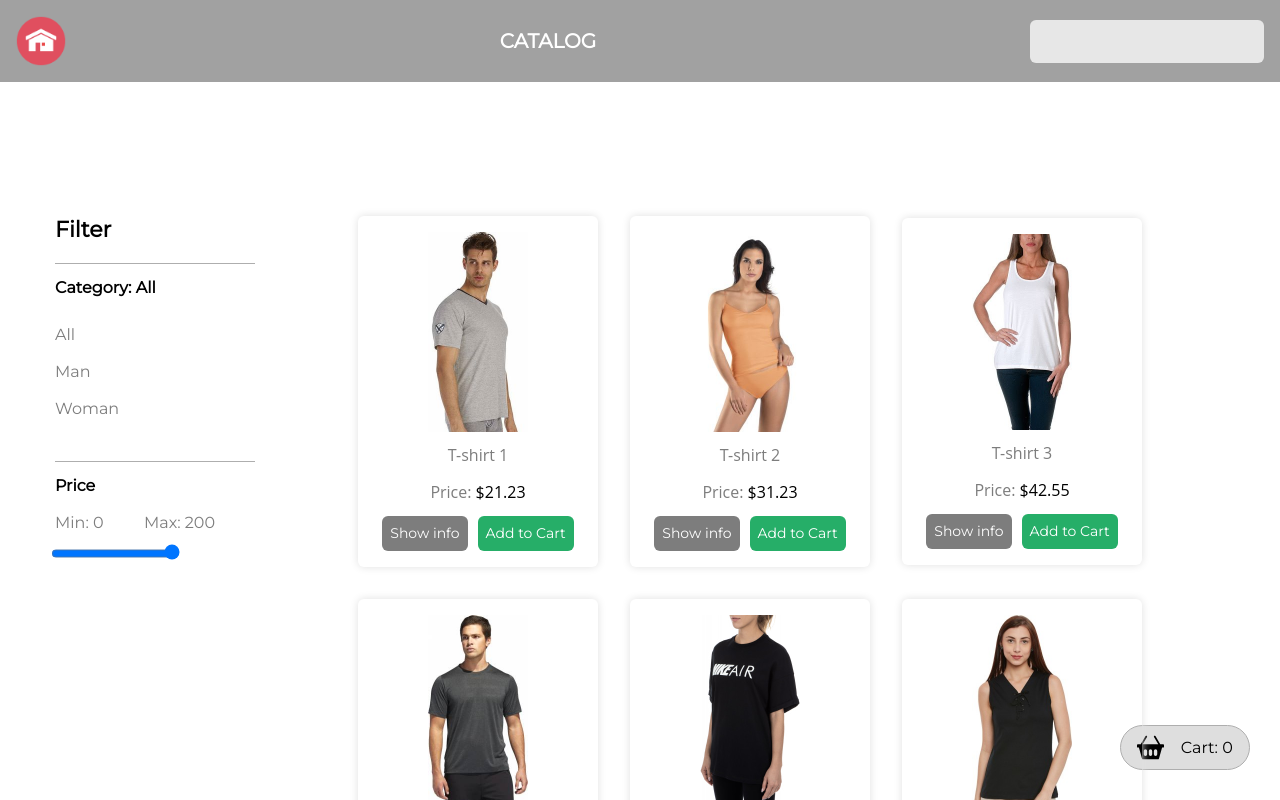
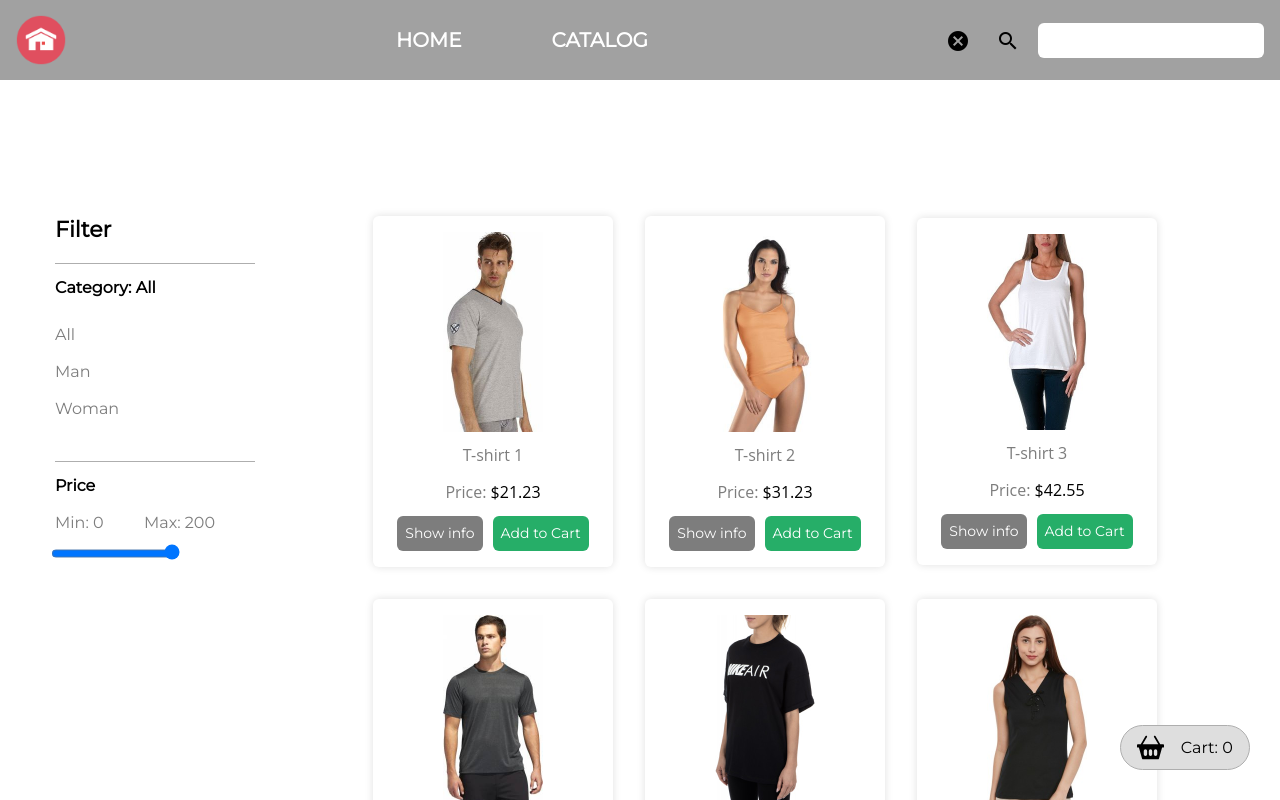
Before and after one commit to User-960/Online-shop, a Vue app: page /catalog in a window 1280 px wide. Shown: the top 800 px of the page. Built offline with nearby package versions, Linux system fonts and the light colour scheme; data requests are answered from the project's data file.

Commit message:
feat: add logics for product search

```diff
--- a/src/components/catalog/v-catalog.vue
+++ b/src/components/catalog/v-catalog.vue
@@ -93,7 +93,8 @@
       ...mapGetters([
         'PRODUCTS',
         'CART',
-        'IS_DESKTOP'
+        'IS_DESKTOP',
+        'SEARCH_VALUE'
       ]),
       filteredProducts() {
         if (this.sortedProducts.length) {
@@ -103,12 +104,17 @@
         }
       }
     },
+    watch: {
+      SEARCH_VALUE() {
+        this.sortProductsBySearchValue(this.SEARCH_VALUE);
+      }
+    },
     mounted() {
       this.GET_PRODUCTS_FROM_API()
         .then((response) => {
           if (response.data) {
-            console.log('Data arrived!');
             this.sortByCategories();
+            this.sortProductsBySearchValue(this.SEARCH_VALUE);
           }
         });
     },
@@ -147,18 +153,27 @@
           this.minPrice = tmp;
         }
         this.sortByCategories();
+      },
+      sortProductsBySearchValue(value: string) {
+        this.sortedProducts = [...this.PRODUCTS];
+        if (value) {
+          this.sortedProducts = this.sortedProducts.filter(function (item: Product) {
+            return item.name.toLowerCase().includes(value.toLowerCase());
+          });
+        } else {
+          this.sortedProducts = this.PRODUCTS;
+        }
       }
-    },
+    }
   });
 </script>
 
 <style lang="scss">
 @import '../../static/style/vars';
 .v-catalog {
-  margin-left: 220px;
-  max-width: 950px;
+  margin-left: 50px;
+  max-width: 1000px;
   &__list {
-    position: relative;
     display: flex;
     flex-wrap: wrap;
     align-items: center;
@@ -185,8 +200,6 @@
 }
 
 .v-filter {
-  position: absolute;
-  left: 0;
   &__title {
     font-size: 22px;
     color: $color-black;
--- a/src/components/layouts/v-header.vue
+++ b/src/components/layouts/v-header.vue
@@ -1,33 +1,76 @@
 <template>
   <div class="v-header">
+    <router-link :to="{ name: 'mainPage' }">
       <img
         class="v-header__logo"
         src="../../static/images/home.png"
         alt="logo"
       />
+    </router-link>
+
+    <menu class="v-header__menu">
+      <router-link :to="{ name: 'mainPage' }">
+        <div class="v-header__link_to_home">
+          HOME
+        </div>
+      </router-link>
 
       <router-link :to="{ name: 'catalog' }">
         <div class="v-header__link_to_catalog">
           CATALOG
         </div>
       </router-link>
+    </menu>
 
+    <div class="v-header__search">
+      <button
+        class="v-header__search-btn"
+        @click="clearSearchField"
+      >
+        <i class="material-icons">cancel</i>
+      </button>
+      <button
+        class="v-header__search-btn"
+        @click="search(searchValue)"
+      >
+        <i class="material-icons">search</i>
+      </button>
       <input
-      class="v-header__search"
+        v-model="searchValue"
+        class="v-header__search-input"
         type="text"
       />
+    </div>
   </div>
 </template>
 
 <script lang="ts">
   import { defineComponent } from 'vue';
+  import { mapActions } from 'vuex';
 
   export default defineComponent({
     name: 'v-header',
     data: () => ({
-
+      searchValue: ''
     }),
-    computed: {}
+    methods: {
+      ...mapActions([
+        'GET_SEARCH_VALUE_TO_VUEX',
+      ]),
+      search(value: string) {
+        this.GET_SEARCH_VALUE_TO_VUEX(value);
+        if (this.$route.path !== '/catalog') {
+          this.$router.push('/catalog');
+        }
+      },
+      clearSearchField() {
+        this.searchValue = '';
+        this.GET_SEARCH_VALUE_TO_VUEX();
+        if (this.$route.path !== '/catalog') {
+          this.$router.push('/catalog');
+        }
+      }
+    }
   });
 </script>
 
@@ -43,29 +86,49 @@
   top: 0;
   left: 0;
   width: 100%;
+  height: 80px;
   z-index: 20;
   &__logo {
     width: 50px;
   }
+  &__menu {
+    display: flex;
+    justify-content: space-between;
+    width: 300px;
+  }
+  &__link_to_home,
   &__link_to_catalog {
     font-family: 'Montserrat';
     color: #fff;
     font-size: 20px;
     font-weight: bold;
     padding: 4px;
+    transition-duration: 1s;
   }
+  &__link_to_home:hover,
   &__link_to_catalog:hover {
-    transition: border-bottom .5s ease;
     border-bottom: 2px solid #fff;
   }
   &__search {
+    display: flex;
+    align-items: center;
+  }
+  &__search-btn {
+    background-color: transparent;
+    border: none;
+    outline: none;
+    width: 40px;
+    height: 25px;
+    margin-right: 10px;
+    cursor: pointer;
+  }
+  &__search-input {
     font-family: 'Montserrat';
-    padding: 8px;
+    padding: 4px;
     color: #3d3d3d;
     border-radius: 6px;
     border: none;
     outline: none;
-    background-color: #e7e7e7;
   }
 }
 
--- a/src/components/v-main-wrapper.vue
+++ b/src/components/v-main-wrapper.vue
@@ -37,7 +37,7 @@
   position: relative;
   display: flex;
   justify-content: space-between;
-  padding-top: 100px;
+  margin-top: 100px;
   right: 0;
   left: 0;
   width: 100%;
--- a/src/store/modules/product.ts
+++ b/src/store/modules/product.ts
@@ -2,6 +2,7 @@ import axios from 'axios';
 import Product from '../../models/ProductModel';
 
 interface StateRepo {
+  searchValue: string,
   isMobile: boolean,
   isDesktop: boolean,
   products: Array<Product>,
@@ -10,6 +11,7 @@ interface StateRepo {
 
 export default {
   state: {
+    searchValue: '',
     isMobile: false,
     isDesktop: true,
     products: [] as Product[],
@@ -47,6 +49,9 @@ export default {
     },
     SET_DESKTOP({commit}) {
       commit('SWITCH_DESKTOP');
+    },
+    GET_SEARCH_VALUE_TO_VUEX: ({commit}, value: string) => {
+      commit('SET_SEARCH_VALUE_TO_VUEX', value);
     }
   },
 
@@ -89,6 +94,9 @@ export default {
       state.isDesktop = true;
       state.isMobile = false;
     },
+    SET_SEARCH_VALUE_TO_VUEX: (state: StateRepo, value: string) => {
+      state.searchValue = value;
+    }
   },
 
   getters: {
@@ -103,6 +111,9 @@ export default {
     },
     IS_DESKTOP(state: StateRepo) {
       return state.isDesktop;
+    },
+    SEARCH_VALUE(state: StateRepo) {
+      return state.searchValue;
     }
   }
 };
```
Lines whose indentation alone changed are shown as unchanged.
